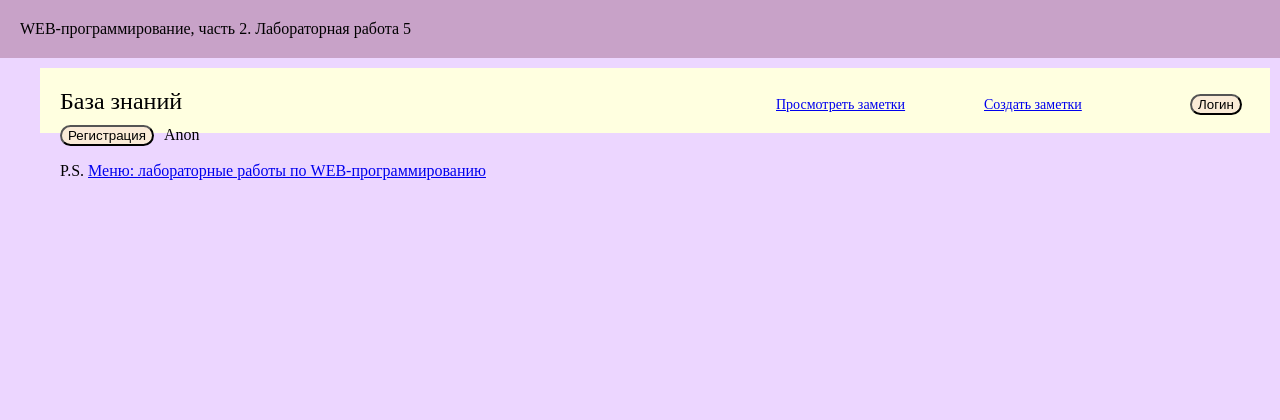
After one commit to Arinaaaaaaaaaa/web-programming-labs-2, a Flask app: page /lab5/main_page in a window 1280 px wide. The commit adds this page. Shown: the top 420 px of the page. Run offline with Flask 3, Linux system fonts and the light colour scheme; some libraries are stand-ins or nearby versions.

Commit message:
Главная страница

```diff
--- a/lab5.py
+++ b/lab5.py
@@ -21,6 +21,11 @@ def dbClose(cursor, connection):
 
 
 @lab5.route('/lab5/')
+def lab_pages():
+  return render_template('lab5.html')
+
+
+@lab5.route('/lab5/result')
 def main():
   conn = dbConnect()
   cur = conn.cursor()
@@ -50,3 +55,8 @@ def users_bd():
   dbClose(cur, conn)
 
   return render_template('lab5.html', result=result)
+
+@lab5.route("/lab5/main_page")
+def main_page():
+  visibleUser = "Anon"
+  return render_template('main_page.html', username=visibleUser)
--- /dev/null
+++ b/static/lab5.css
@@ -0,0 +1,61 @@
+.head_menu {
+    padding: 0px;
+    margin: 0px;
+}
+
+.line {
+    background-color: lightyellow;
+    padding: 20px;
+    height: 25px;
+}
+
+.header-title {
+    font-size: 24px;
+    margin-bottom: 10px;
+    display: inline-flex;
+    width: 700px;
+}
+
+.header-url-notes {
+    display: inline-block;
+    padding: 8px 12px;
+
+    width: 180px;
+    border: none;
+    color: #333;
+    text-decoration: none;
+    font-size: 14px;
+    cursor: pointer;
+}
+
+.header-url-create-notes {
+    display: inline-block;
+    padding: 8px 12px;
+    margin-right: 10px;
+
+    border: none;
+    color: #333;
+    text-decoration: none;
+    font-size: 14px;
+    cursor: pointer;
+    width: 180px;
+}
+
+.button_log {
+    display: inline-flex;
+}
+
+.button_reg {
+    display: inline-flex;
+    width: 100px;
+}
+
+.button {
+    display: inline-flex;
+    border-radius: 13px;
+    background-color: antiquewhite;
+}
+
+.username {
+    display: inline-flex;
+}
--- a/templates/lab5.html
+++ b/templates/lab5.html
@@ -6,8 +6,8 @@
     <h1>Flask и БД</h1>
     <div>Тема лабораторной - Flask и БД. Список сделанных страниц:</div>
     <ol>
-        <li><a href="/lab5">Первое подключение</li>
-
+        <li><a href="/lab5/result">Первое подключение</li>
+        <li><a href="/lab5/main_page">Главная страница</li>
 
     </ol>
 
--- /dev/null
+++ b/templates/main_page.html
@@ -0,0 +1,31 @@
+{% extends "base.html" %}
+
+{% block lab %}Лабораторная работа 5{% endblock %}
+
+{% block main %}
+
+<link rel="stylesheet" href="{{ url_for('static', filename='lab5.css')}}">
+    <div class="head_menu">
+        <div class="line">
+            <div class="header-title">База знаний</div>
+<div class="header-url-notes"><a href="/lab5/view_notes">Просмотреть заметки</a></div>
+
+<div class="header-url-create-notes"><a href="/lab5/create_notes">Создать заметки</a></div>
+
+<form action="/lab5/login_5lab" class="button_log">
+    <button class="button" type="submit">Логин</button>
+</form>
+
+<form action="/lab5/registration" class="button_reg">
+    <button class="button" type="submit">Регистрация</button>
+</form>
+
+{% if username %}
+    <div class="username">
+        {{ username }}
+    </div>
+{% else %}
+    <div class="username">Anon</div>
+{% endif %}
+
+{% endblock %}
```
